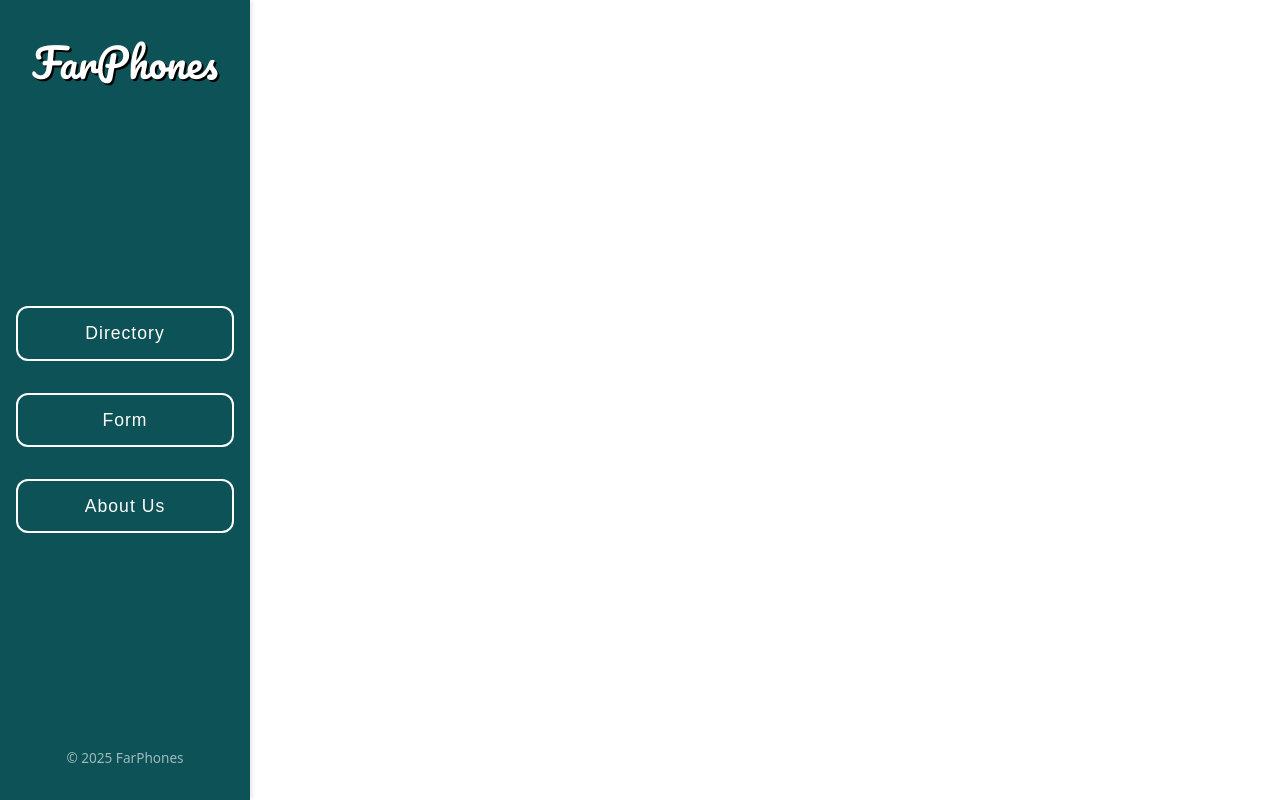
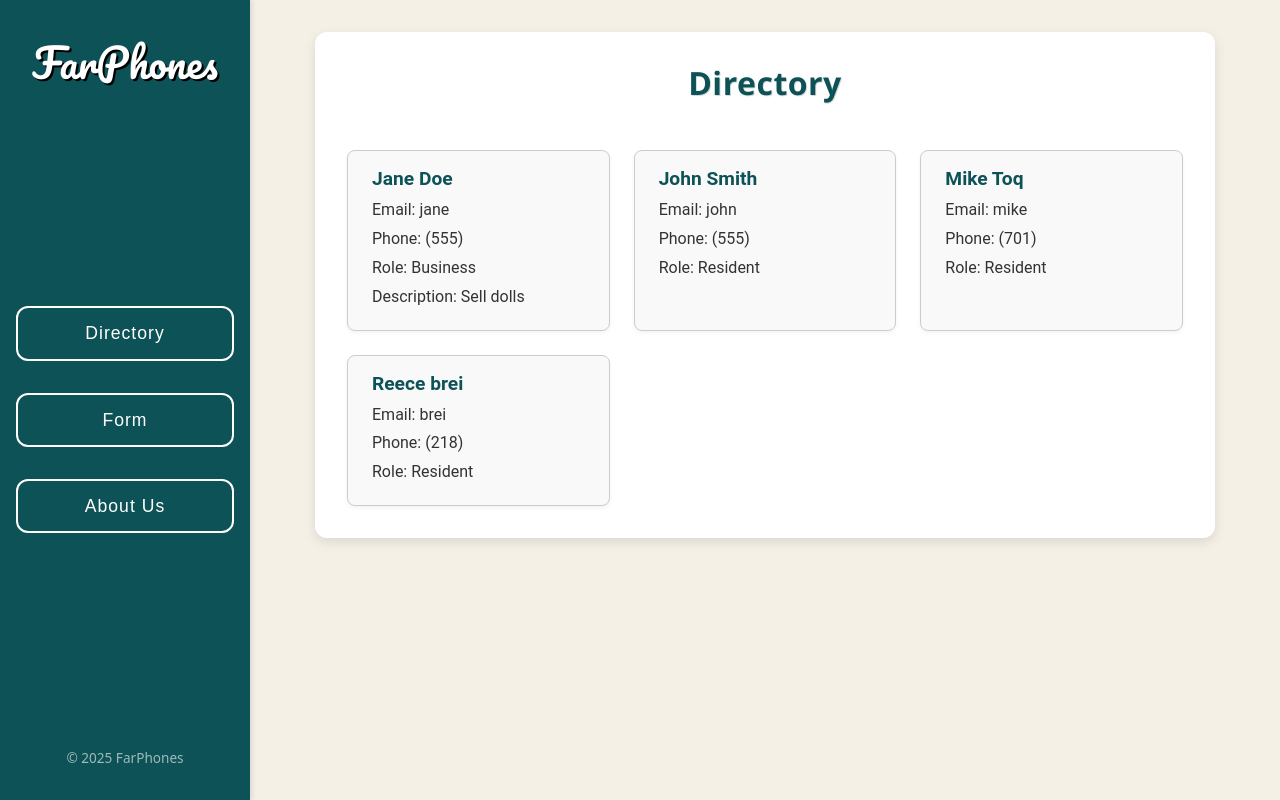
Before and after one commit to miketoq/FarPhones, an Angular app in the folder FarPhones/: page /add in a window 1280 px wide. Both pictures are taken after a click on the button "Directory". Built offline with nearby package versions, Linux system fonts and the light colour scheme.

Commit message:
ADDED NEW FORMAT FOR EVERYTHING

```diff
--- a/FarPhones/src/app/about-us/about-us.component.css
+++ b/FarPhones/src/app/about-us/about-us.component.css
@@ -0,0 +1,20 @@
+.main-content {
+  margin-left: 250px;
+  padding: 2rem;
+  min-height: 100vh;
+  display: flex;
+  justify-content: center;
+  align-items: flex-start;
+  background-color: #f5f0e6;
+}
+
+.header {
+  font-family: "Segoe UI", Tahoma, Geneva, Verdana, sans-serif;
+  font-size: 2rem;
+  font-weight: 700;
+  color: #0d5257;
+  text-shadow: 1px 1px 0 rgba(0, 0, 0, 0.15);
+  margin-bottom: 1.5rem;
+  text-align: center;
+  letter-spacing: 0.5px;
+}
--- a/FarPhones/src/app/about-us/about-us.component.html
+++ b/FarPhones/src/app/about-us/about-us.component.html
@@ -1 +1,5 @@
-<p>about-us works!</p>
+<div class="main-content">
+  <div class="form-container">
+    <h2 class="header">About Us</h2>
+  </div>
+</div>
--- a/FarPhones/src/app/form-add/form-add.component.css
+++ b/FarPhones/src/app/form-add/form-add.component.css
@@ -0,0 +1,30 @@
+.main-content {
+  margin-left: 250px;
+  padding: 2rem;
+  min-height: 100vh;
+  display: flex;
+  justify-content: center;
+  align-items: flex-start;
+  background-color: #f5f0e6;
+}
+.form-container {
+  width: 100%;
+  max-width: 650px;
+  display: flex;
+  flex-direction: column;
+  gap: 0.5rem;
+  background-color: white;
+  padding: 2rem;
+  border-radius: 12px;
+  box-shadow: 0 4px 12px rgba(0, 0, 0, 0.1);
+}
+.header {
+  font-family: "Segoe UI", Tahoma, Geneva, Verdana, sans-serif;
+  font-size: 2rem;
+  font-weight: 700;
+  color: #0d5257;
+  text-shadow: 1px 1px 0 rgba(0, 0, 0, 0.15);
+  margin-bottom: 1.5rem;
+  text-align: center;
+  letter-spacing: 0.5px;
+}
--- a/FarPhones/src/app/form-add/form-add.component.html
+++ b/FarPhones/src/app/form-add/form-add.component.html
@@ -1 +1,46 @@
-<p>form-add works!</p>
+<div class="main-content">
+  <div class="form-container">
+    <h2 class="header">Form Page</h2>
+    <!-- Name -->
+    <div class="mb-3">
+      <label for="name" class="form-label">Full Name</label>
+      <input type="text" id="name" class="form-control" required />
+    </div>
+
+    <!-- Email -->
+    <div class="mb-3">
+      <label for="email" class="form-label">Email Address</label>
+      <input type="email" id="email" class="form-control" required />
+    </div>
+
+    <!-- Phone -->
+    <div class="mb-3">
+      <label for="phone" class="form-label">Phone Number</label>
+      <input type="tel" id="phone" class="form-control" required />
+    </div>
+
+    <!-- Role -->
+    <div class="mb-3">
+      <label for="role" class="form-label">Role</label>
+      <select id="role" class="form-select">
+        <option value="resident">Resident</option>
+        <option value="business">Business</option>
+      </select>
+    </div>
+
+    <!-- Address -->
+    <div class="mb-3">
+      <label for="address" class="form-label">Address</label>
+      <input type="text" id="address" class="form-control" required />
+    </div>
+
+    <!-- Description -->
+    <div class="mb-3">
+      <label for="Description" class="form-label">Description (Business)</label>
+      <input type="text" id="Description" class="form-control" />
+    </div>
+
+    <!-- Submit Button -->
+    <button type="submit" class="btn btn-primary">Submit</button>
+  </div>
+</div>
--- a/FarPhones/src/app/form-edit/form-edit.component.css
+++ b/FarPhones/src/app/form-edit/form-edit.component.css
@@ -0,0 +1,19 @@
+.main-content {
+  margin-left: 250px;
+  padding: 2rem;
+  min-height: 100vh;
+  display: flex;
+  justify-content: center;
+  align-items: flex-start;
+  background-color: #f5f0e6;
+}
+.header {
+  font-family: "Segoe UI", Tahoma, Geneva, Verdana, sans-serif;
+  font-size: 2rem;
+  font-weight: 700;
+  color: #0d5257;
+  text-shadow: 1px 1px 0 rgba(0, 0, 0, 0.15);
+  margin-bottom: 1.5rem;
+  text-align: center;
+  letter-spacing: 0.5px;
+}
--- a/FarPhones/src/app/form-edit/form-edit.component.html
+++ b/FarPhones/src/app/form-edit/form-edit.component.html
@@ -1 +1,5 @@
-<p>form-edit works!</p>
+<div class="main-content">
+  <div class="form-container">
+    <h2 class="form-header">Edit Page</h2>
+  </div>
+</div>
--- a/FarPhones/src/app/form-list/form-list.component.css
+++ b/FarPhones/src/app/form-list/form-list.component.css
@@ -0,0 +1,66 @@
+.main-content {
+  margin-left: 250px;
+  padding: 2rem;
+  min-height: 100vh;
+  display: flex;
+  justify-content: center;
+  align-items: flex-start;
+  background-color: #f5f0e6;
+}
+
+.header {
+  font-family: "Segoe UI", Tahoma, Geneva, Verdana, sans-serif;
+  font-size: 2rem;
+  font-weight: 700;
+  color: #0d5257;
+  text-shadow: 1px 1px 0 rgba(0, 0, 0, 0.15);
+  margin-bottom: 1.5rem;
+  text-align: center;
+  letter-spacing: 0.5px;
+}
+
+.directory-container {
+  width: 100%;
+  max-width: 900px;
+  display: flex;
+  flex-direction: column;
+  gap: 1.5rem;
+  padding: 2rem;
+  background-color: white;
+  border-radius: 12px;
+  box-shadow: 0 4px 12px rgba(0, 0, 0, 0.1);
+}
+
+.tiles-container {
+  display: grid;
+  grid-template-columns: repeat(auto-fill, minmax(250px, 1fr));
+  gap: 1.5rem;
+}
+
+.card {
+  font-family: "Roboto", sans-serif;
+  border: 1px solid #ccc;
+  border-radius: 8px;
+  padding: 1rem 1.5rem;
+  background-color: #f9f9f9;
+  box-shadow: 0 2px 4px rgba(0, 0, 0, 0.05);
+  transition: transform 0.2s ease;
+}
+.card h4 {
+  font-weight: 700;
+  font-size: 1.2rem;
+  color: #0d5257;
+  margin-bottom: 0.5rem;
+}
+
+.card p {
+  font-weight: 400;
+  font-size: 1rem;
+  color: #333;
+  margin-bottom: 0.3rem;
+}
+
+.card:hover {
+  transform: scale(1.01);
+  box-shadow: 0 4px 10px rgba(0, 0, 0, 0.1);
+}
--- a/FarPhones/src/app/form-list/form-list.component.html
+++ b/FarPhones/src/app/form-list/form-list.component.html
@@ -1 +1,35 @@
-<p>form-list works!</p>
+<div class="main-content">
+  <div class="directory-container">
+    <h2 class="header">Directory</h2>
+    <!--EXAMPLE CARDS (WILL CHANGE LATER AFTER LEARNING DJANGO)-->
+    <div class="tiles-container">
+      <div class="card">
+        <h4>Jane Doe</h4>
+        <p>Email: jane</p>
+        <p>Phone: (555)</p>
+        <p>Role: Business</p>
+        <p>Description: Sell dolls</p>
+      </div>
+
+      <div class="card">
+        <h4>John Smith</h4>
+        <p>Email: john</p>
+        <p>Phone: (555)</p>
+        <p>Role: Resident</p>
+      </div>
+      <!--ADD MORE-->
+      <div class="card">
+        <h4>Mike Toq</h4>
+        <p>Email: mike</p>
+        <p>Phone: (701)</p>
+        <p>Role: Resident</p>
+      </div>
+      <div class="card">
+        <h4>Reece brei</h4>
+        <p>Email: brei</p>
+        <p>Phone: (218)</p>
+        <p>Role: Resident</p>
+      </div>
+    </div>
+  </div>
+</div>
--- a/FarPhones/src/app/home/home.component.css
+++ b/FarPhones/src/app/home/home.component.css
@@ -0,0 +1,19 @@
+.main-content {
+  margin-left: 250px;
+  padding: 2rem;
+  min-height: 100vh;
+  display: flex;
+  justify-content: center;
+  align-items: flex-start;
+  background-color: #f5f0e6;
+}
+.header {
+  font-family: "Segoe UI", Tahoma, Geneva, Verdana, sans-serif;
+  font-size: 2rem;
+  font-weight: 700;
+  color: #0d5257;
+  text-shadow: 1px 1px 0 rgba(0, 0, 0, 0.15);
+  margin-bottom: 1.5rem;
+  text-align: center;
+  letter-spacing: 0.5px;
+}
--- a/FarPhones/src/app/home/home.component.html
+++ b/FarPhones/src/app/home/home.component.html
@@ -1 +1,5 @@
-<p>it worksqetkeotqeeptoeqitqepotieqpetpiqetpoqiopwroyjwporyrwjypowrop</p>
+<div class="main-content">
+  <div class="form-container">
+    <h2 class="header">Home Page</h2>
+  </div>
+</div>
```
